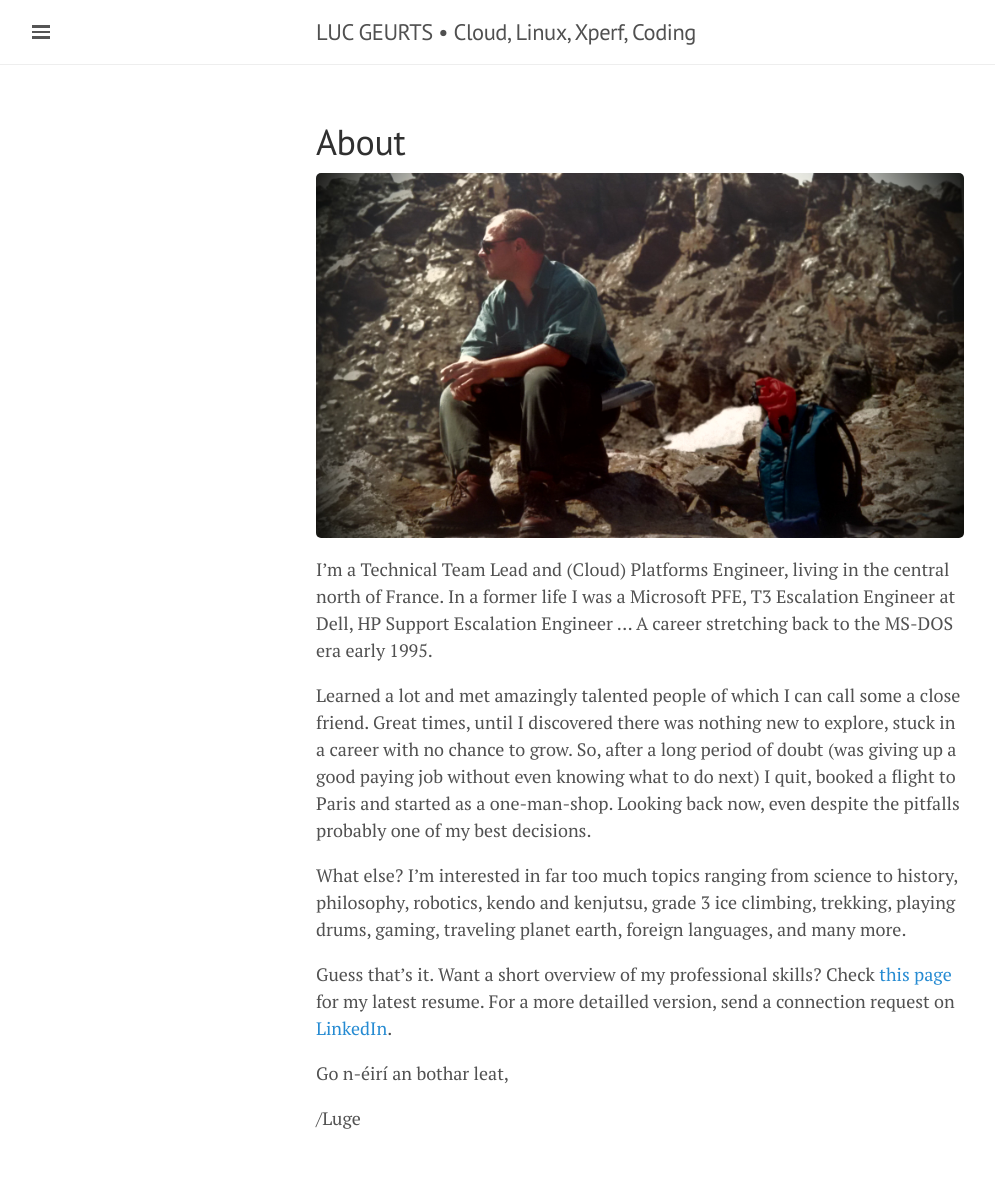
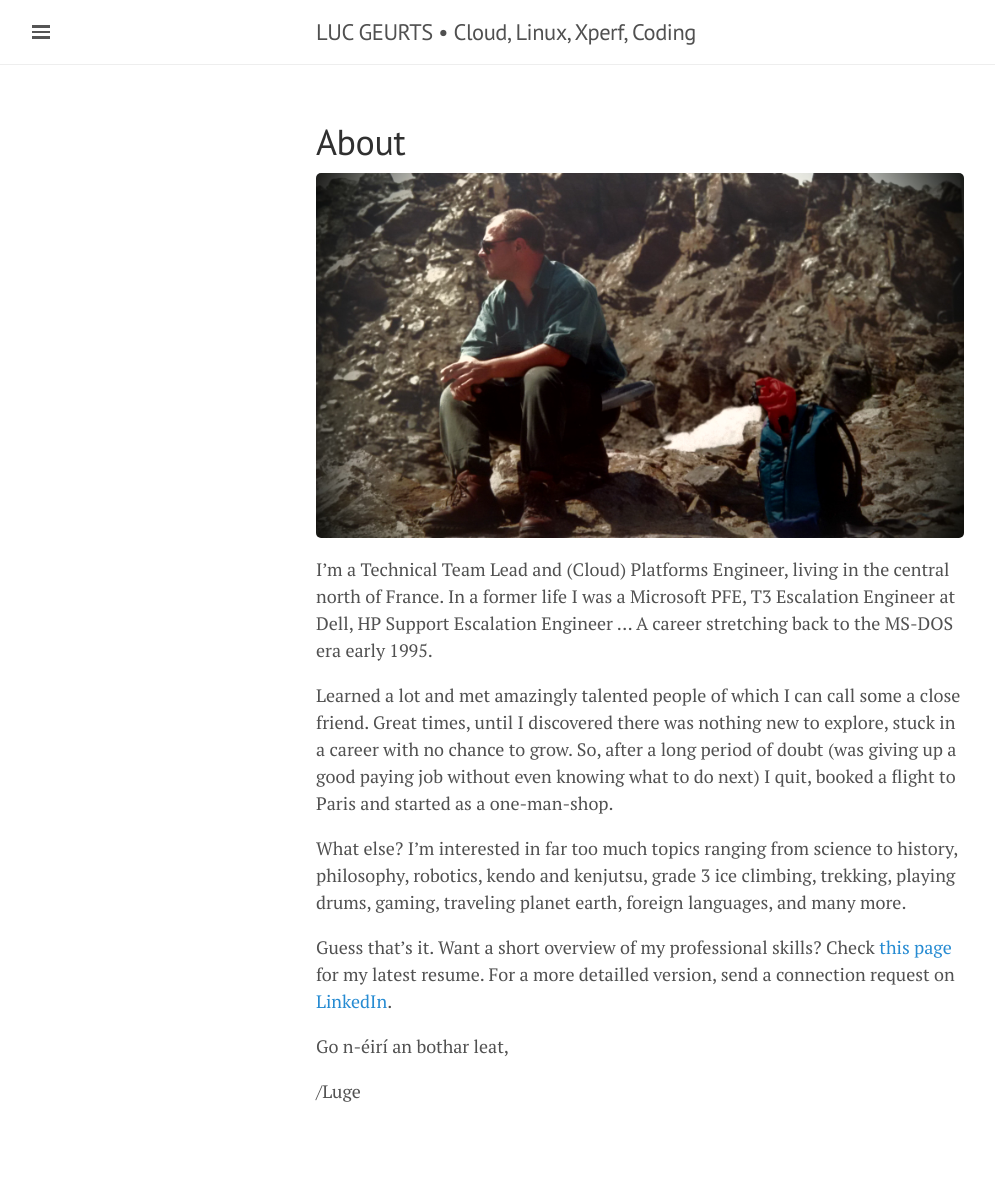
Before and after one commit to lgeurts/lgeurts.github.io, a Jekyll site: the page built from about.md, in a window 1280 px wide. Shown: the whole page, without its empty margins (0-995 px from the left). Built offline with Jekyll 4.4.1, drawn with Linux system fonts in a browser that asks for light colours; nearby versions of some CDN libraries; after the commit the page ends 1177 px from its top, so only the background shows below that.

Commit message:
Update about.md

```diff
--- a/about.md
+++ b/about.md
@@ -9,7 +9,6 @@ I'm a Technical Team Lead and (Cloud) Platforms Engineer, living in the central
 In a former life I was a Microsoft PFE, T3 Escalation Engineer at Dell, HP Support Escalation Engineer ... A career stretching back to the MS-DOS era early 1995.
 
 Learned a lot and met amazingly talented people of which I can call some a close friend. Great times, until I discovered there was nothing new to explore, stuck in a career with no chance to grow. So, after a long period of doubt (was giving up a good paying job without even knowing what to do next) I quit, booked a flight to Paris and started as a one-man-shop.
-Looking back now, even despite the pitfalls probably one of my best decisions.
 
 What else? I'm interested in far too much topics ranging from science to history, philosophy, robotics, kendo and kenjutsu, grade 3 ice climbing, trekking, playing drums, gaming, traveling planet earth, foreign languages, and many more.
 
```
